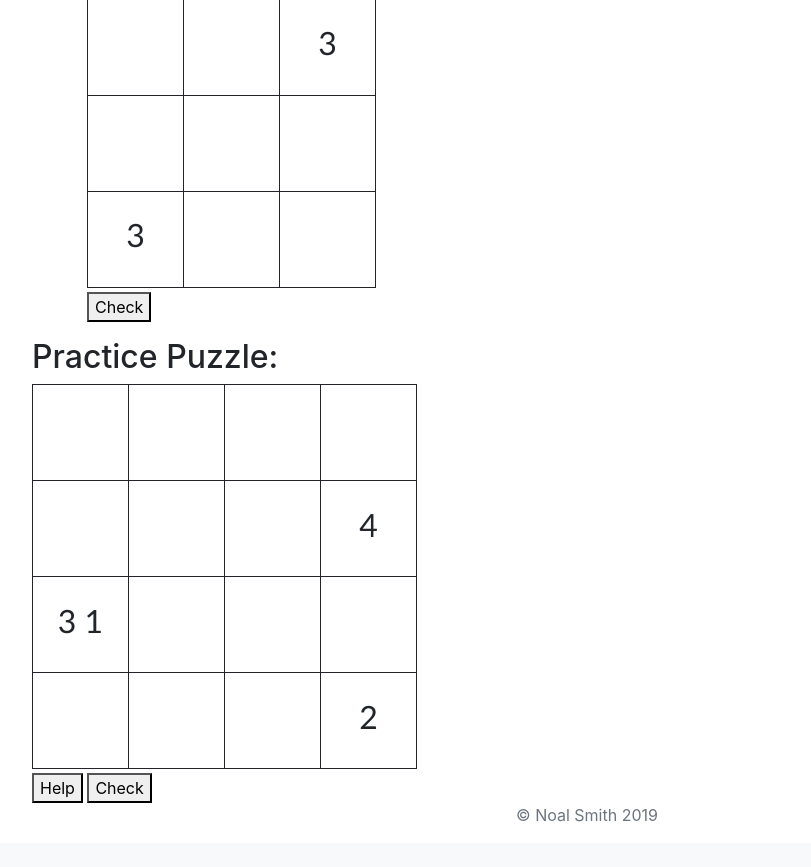
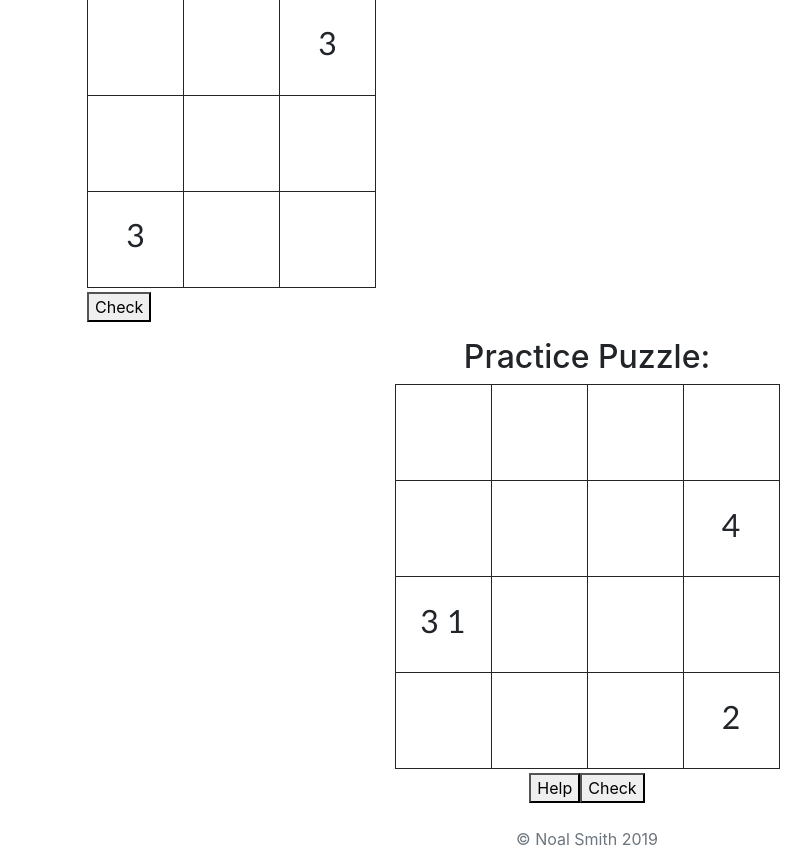
Before and after one commit to NoalS2/pytapaweb, a Django app: page /tutorial/ in a window 1280 px wide. Shown: the part 1730-2597 px from the top of the page, without its empty margins (53-864 px from the left). Before the commit the page ends 2552 px from the top, so only its background shows below. Run offline with Django 3.2, Linux system fonts and the light colour scheme; some libraries are stand-ins or nearby versions.

Commit message:
more changes to tutorial look

```diff
--- a/tutorial/templates/tutorial/tutorial.html
+++ b/tutorial/templates/tutorial/tutorial.html
@@ -7,14 +7,14 @@
     table { border-collapse: collapse; font-family: Calibri, sans-serif; }
     td { border: solid thin; height: 6em; width: 6em; text-align: center; padding: 0; background-color: white}
     </style>
-<div class="container center d-flex justify-content-center">
+<div class="container d-flex justify-content-center">
     <h1>Rules of Tapa</h1>
 </div>
-<div class="container center d-flex justify-content-center" id="example puzzle">
+<div class="container d-flex justify-content-center" id="example puzzle">
     <img src="{% static 'tapaexample.JPG' %}" height=400 width=400/>
 </div>
 <p>Tapa is a puzzle where you use number hints to draw a single complete path through the grid until all the hints are satisfied. Puzzles in this tutorial are interactive. Left-click to blacken a tile and right-click to make the tile grey, marking it as not a part of the solution.</p>
-<div class="container">
+<div class="container d-flex justify-content-center">
     <ol>
         <li>In the first example the number 8 is the given hint.</li>
         <div id="rule1" oncontextmenu="return false;" class="pb-1"></div>
@@ -33,11 +33,16 @@
         <button id='button4'>Check</button>
     </ol>
 </div>
-<h2>Practice Puzzle: </h2>
-<div id='hints'></div>
-<div id="practice" oncontextmenu="return false;" class="pb-1"></div>
-<button id='help'>Help</button>
-<button id='button5'>Check</button>
+<div class="container d-flex justify-content-center">
+<h2>Practice Puzzle: </h2></div>
+<div id='hints' class="container d-flex justify-content-center"></div>
+<div id="practice" oncontextmenu="return false;" class="container d-flex justify-content-center pb-1"></div>
+<div class="container d-flex justify-content-center">
+    <button id='help'>Help</button>
+    <button id='button5'>Check</button>
+</div>
+<br>
+
 
 <script src="https://code.jquery.com/jquery-3.4.1.slim.min.js" integrity="sha384-J6qa4849blE2+poT4WnyKhv5vZF5SrPo0iEjwBvKU7imGFAV0wwj1yYfoRSJoZ+n" crossorigin="anonymous"></script>
 <script src="{% static 'tutorial.js' %}"></script>
```
